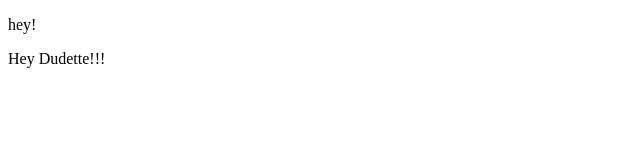
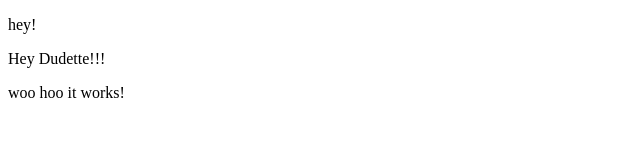
Before and after one commit to ZacWilson87/communicatons_log, a plain HTML site: page index.html in a window 1280 px wide. Shown: the whole page, without its empty margins (0-640 px from the left). Drawn offline with Linux system fonts and the light colour scheme.

Commit message:
added another line

```diff
--- a/index.html
+++ b/index.html
@@ -6,6 +6,7 @@
     <title>communications-log</title>
     <p>hey!</p>
     <p>Hey Dudette!!!</p>
+    <p>woo hoo it works!</p>
 </head>
 <body>
 
```
